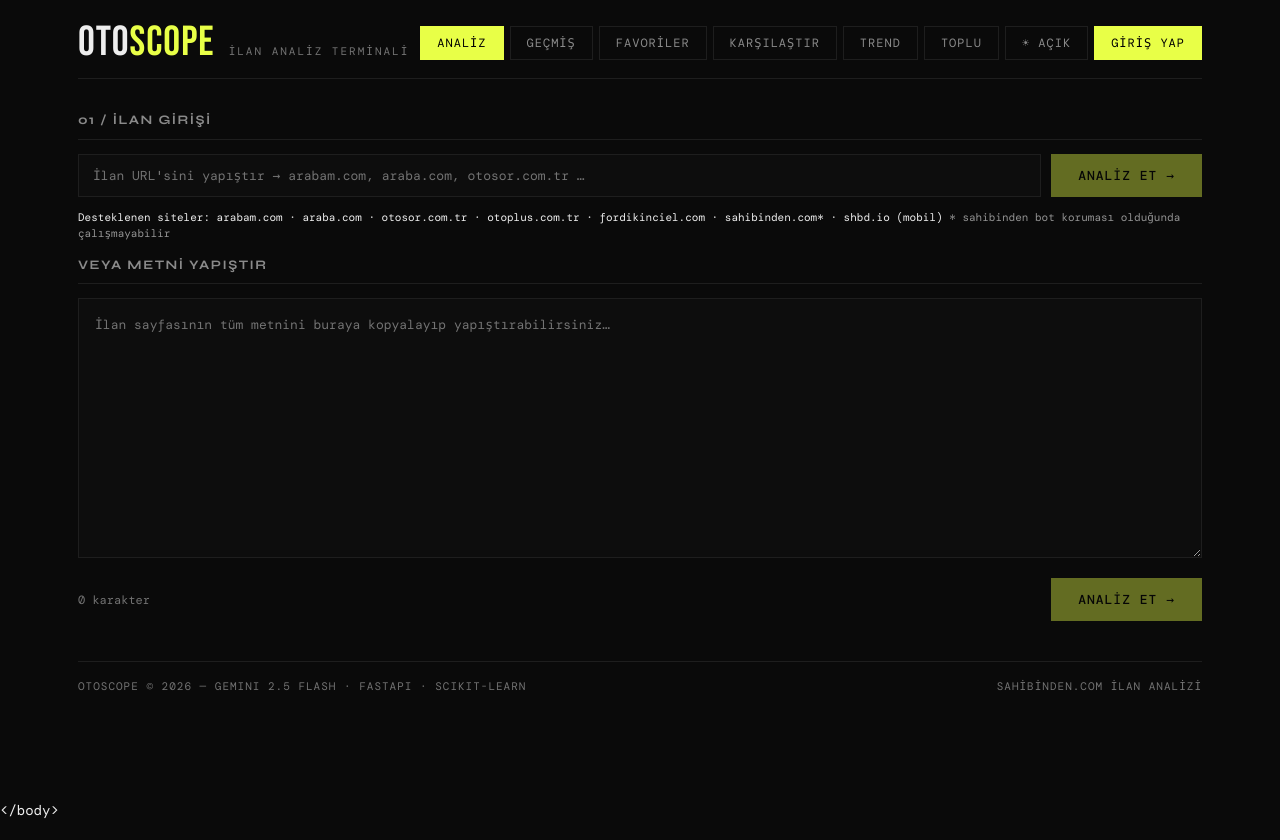
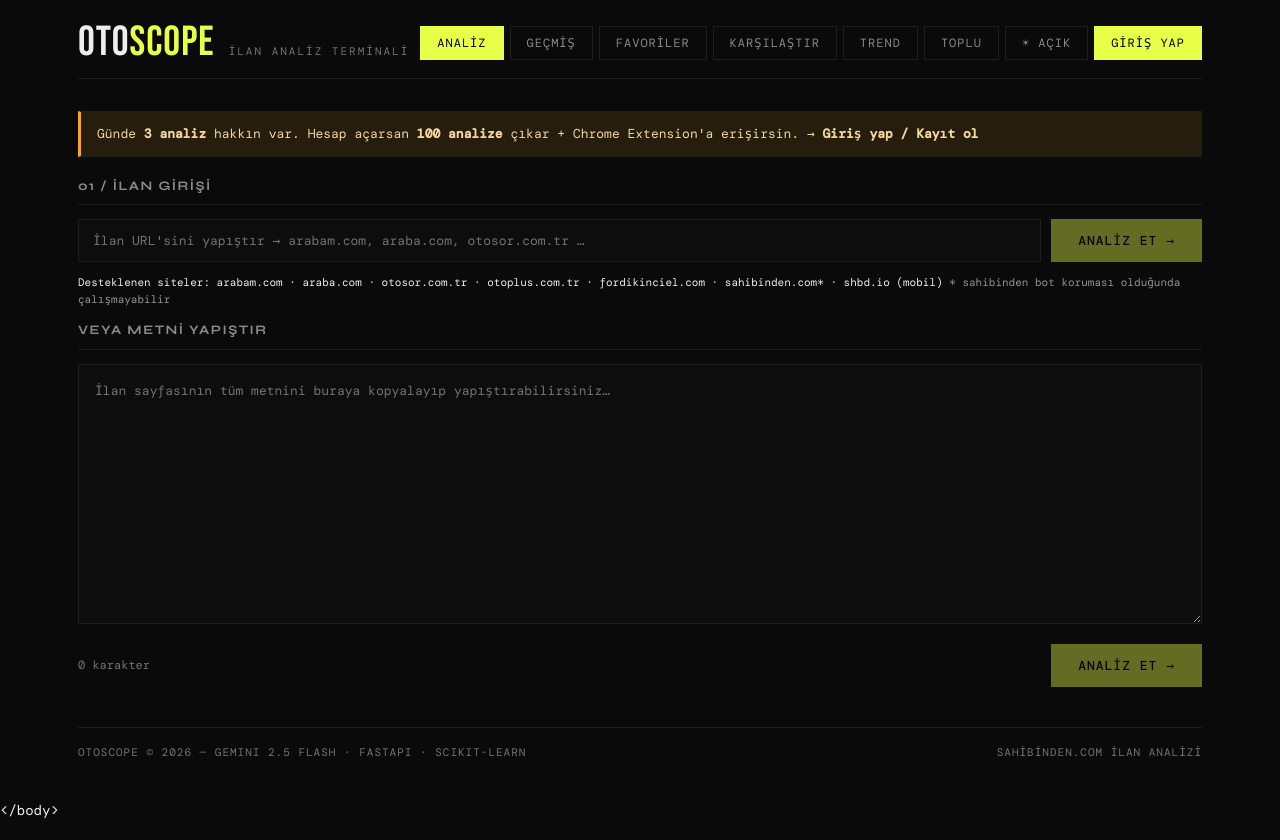
Before and after one commit to siracc35/OtoScope, a React (Vite) app in the folder client/: page / in a window 1280 px wide. Built offline with nearby package versions, Linux system fonts and the light colour scheme; no server answers.

Commit message:
feat: extension highlight nav, guest banner, brand logo click → home

```diff
--- a/client/src/App.jsx
+++ b/client/src/App.jsx
@@ -94,7 +94,7 @@ export default function App() {
   return (
     <div className="app">
       <header className="header">
-        <div className="brand">
+        <div className="brand" style={{ cursor: "pointer" }} onClick={() => setView("analyze")}>
           <span className="brand__mark">OTO<b>SCOPE</b></span>
           <span className="brand__sub">
             İlan Analiz Terminali
@@ -111,7 +111,7 @@ export default function App() {
           {VIEWS.filter((v) => v !== "extension" || !!user).map((v) => (
             <button
               key={v}
-              className={`nav__btn ${view === v ? "nav__btn--active" : ""}`}
+              className={`nav__btn ${view === v ? "nav__btn--active" : ""} ${v === "extension" && user && view !== "extension" ? "nav__btn--highlight" : ""}`}
               onClick={() => setView(v)}
             >
               {NAV_LABELS[v]}
@@ -145,6 +145,16 @@ export default function App() {
           }}
           onClose={() => setShowAuth(false)}
         />
+      )}
+
+      {view === "analyze" && !user && (
+        <div
+          className="banner banner--info"
+          style={{ marginBottom: 20, cursor: "pointer" }}
+          onClick={() => setShowAuth(true)}
+        >
+          Günde <strong>3 analiz</strong> hakkın var. Hesap açarsan <strong>100 analize</strong> çıkar + Chrome Extension'a erişirsin. → <strong>Giriş yap / Kayıt ol</strong>
+        </div>
       )}
 
       {view === "analyze" && (
--- a/client/src/index.css
+++ b/client/src/index.css
@@ -192,6 +192,10 @@ a { color: inherit; }
   color: #000;
   background: var(--accent);
   border-color: var(--accent);
+}
+.nav__btn--highlight {
+  color: var(--accent-ink);
+  border-color: var(--accent-ink);
 }
 
 /* ----------------------------------------------------------- section bits -- */
```
